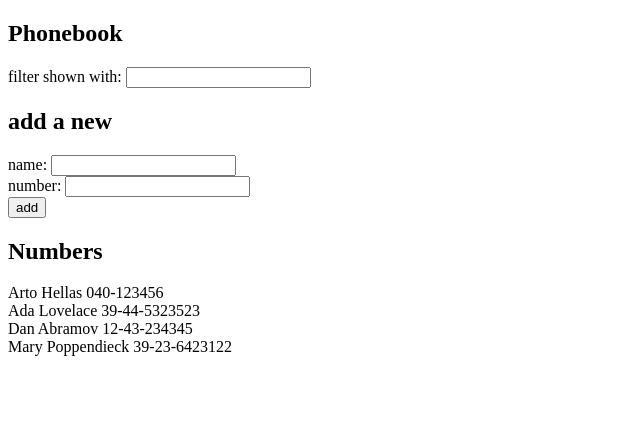
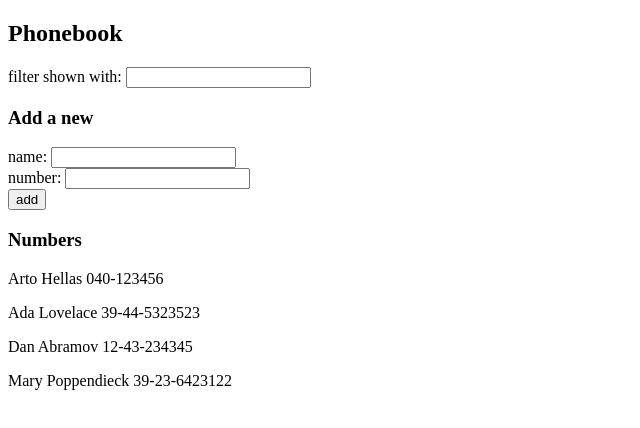
Before and after one commit to jjferpa/fullstackopen, a React (Vite) app in the folder part2/agenda/: page / in a window 1280 px wide. Shown: the top 428 px of the page, without its empty margins (0-640 px from the left). Built offline with nearby package versions, Linux system fonts and the light colour scheme.

Commit message:
Ejercicio 2.10

```diff
--- a/part2/agenda/src/App.jsx
+++ b/part2/agenda/src/App.jsx
@@ -1,5 +1,7 @@
+import { Filter } from './components/Filter';
+import { Person } from './components/Person';
+import { PersonForm } from './components/PersonForm';
 import { useState } from 'react';
-import { Person } from './components/Person';
 
 const App = () => {
   const [persons, setPersons] = useState([
@@ -50,31 +52,20 @@ const App = () => {
     <>
       <h2>Phonebook</h2>
 
-        <div>
-         filter shown with: <input value={newSearch} onChange={handleNewSearchChange} />
-        </div>
+        <Filter newSearch={newSearch} handleNewSearchChange = {handleNewSearchChange} />
+
+      <h3>Add a new</h3>
+        <PersonForm
+          addName={addName}
+          newName = {newName}
+          handleAddNameChange= {handleAddNameChange}
+          newNumber={newNumber}
+          handleAddNumberChange= {handleAddNumberChange}
+          />
 
 
-      <h2>add a new</h2>
-      <form onSubmit={addName}>
-        <div>
-          name: <input value={newName} onChange={handleAddNameChange} />
-        </div>
-        <div>number: <input value= {newNumber} onChange={handleAddNumberChange}/></div>
-        <div>
-          <button type="submit" >add</button>
-        </div>
-      </form>
-      <h2>Numbers</h2>
-
-
-      <p>
-
-
-        {filteredPersons.map(person =>
-          <Person person={person} key={person.name}/>
-        )}
-      </p>
+      <h3>Numbers</h3>
+          <Person persons={persons} key={persons.name} filteredPersons={filteredPersons} />
     </>
 
   )
--- /dev/null
+++ b/part2/agenda/src/components/Filter.jsx
@@ -0,0 +1,8 @@
+
+export const Filter = ({newSearch, handleNewSearchChange}) => {
+  return (
+    <div>
+    filter shown with: <input value={newSearch} onChange={handleNewSearchChange} />
+   </div>
+  )
+}
--- a/part2/agenda/src/components/Person.jsx
+++ b/part2/agenda/src/components/Person.jsx
@@ -1,8 +1,9 @@
 
 
-export const Person = ({person}) => {
-  return (
-    <>{person.name} {person.number}<br />
-    </>
-  )
+export const Person = ({persons, filteredPersons}) => {
+
+    return (
+        filteredPersons.map((person) =>
+            <p key={person.name}>{person.name} {person.number}</p>)
+    )
 }
--- /dev/null
+++ b/part2/agenda/src/components/PersonForm.jsx
@@ -0,0 +1,16 @@
+
+export const PersonForm = ({addName, newName, handleAddNameChange, newNumber, handleAddNumberChange}) => {
+  return (
+    <>
+      <form onSubmit={addName}>
+        <div>
+          name: <input value={newName} onChange={handleAddNameChange} />
+        </div>
+        <div>number: <input value= {newNumber} onChange={handleAddNumberChange}/></div>
+        <div>
+          <button type="submit" >add</button>
+        </div>
+      </form>
+    </>
+  )
+}
```
